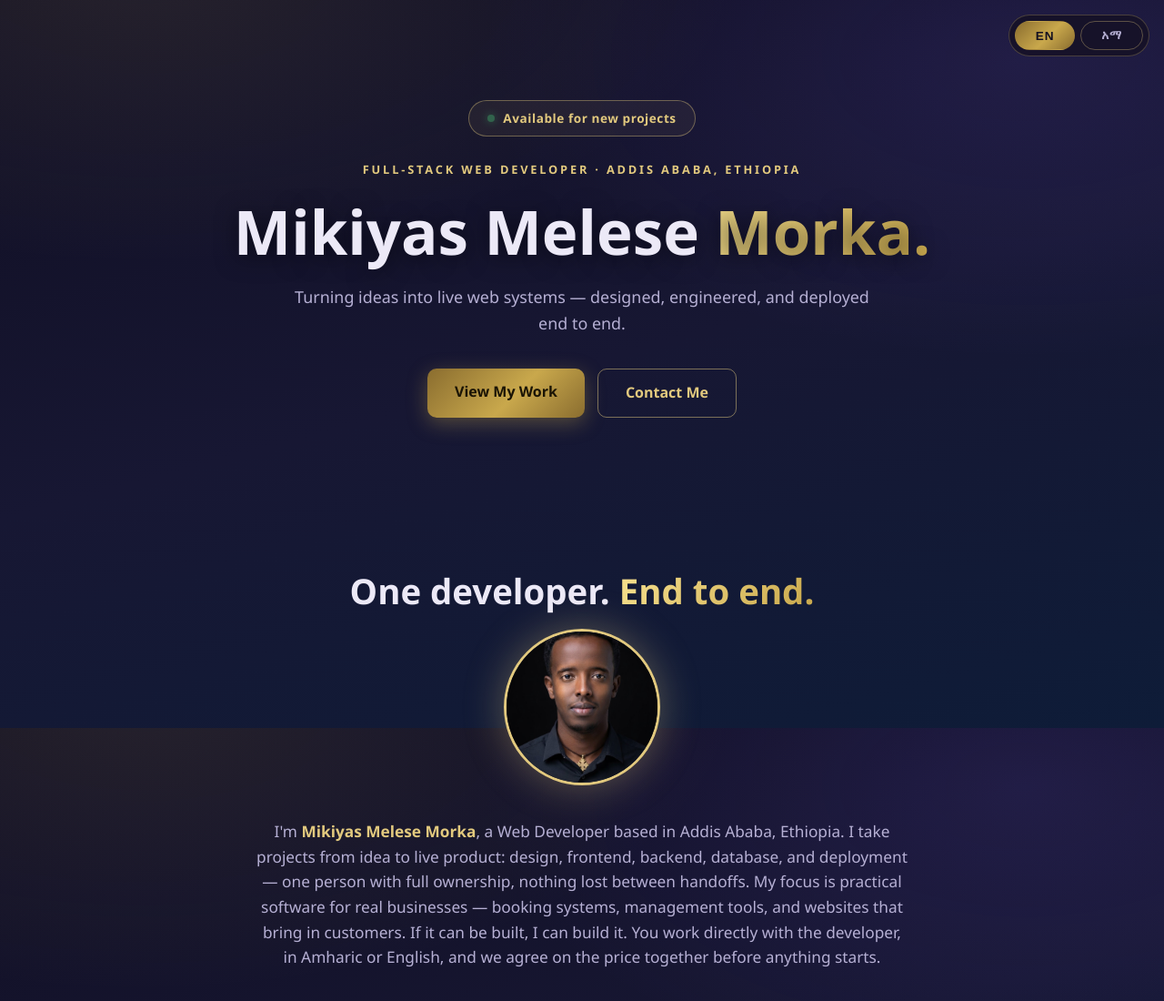
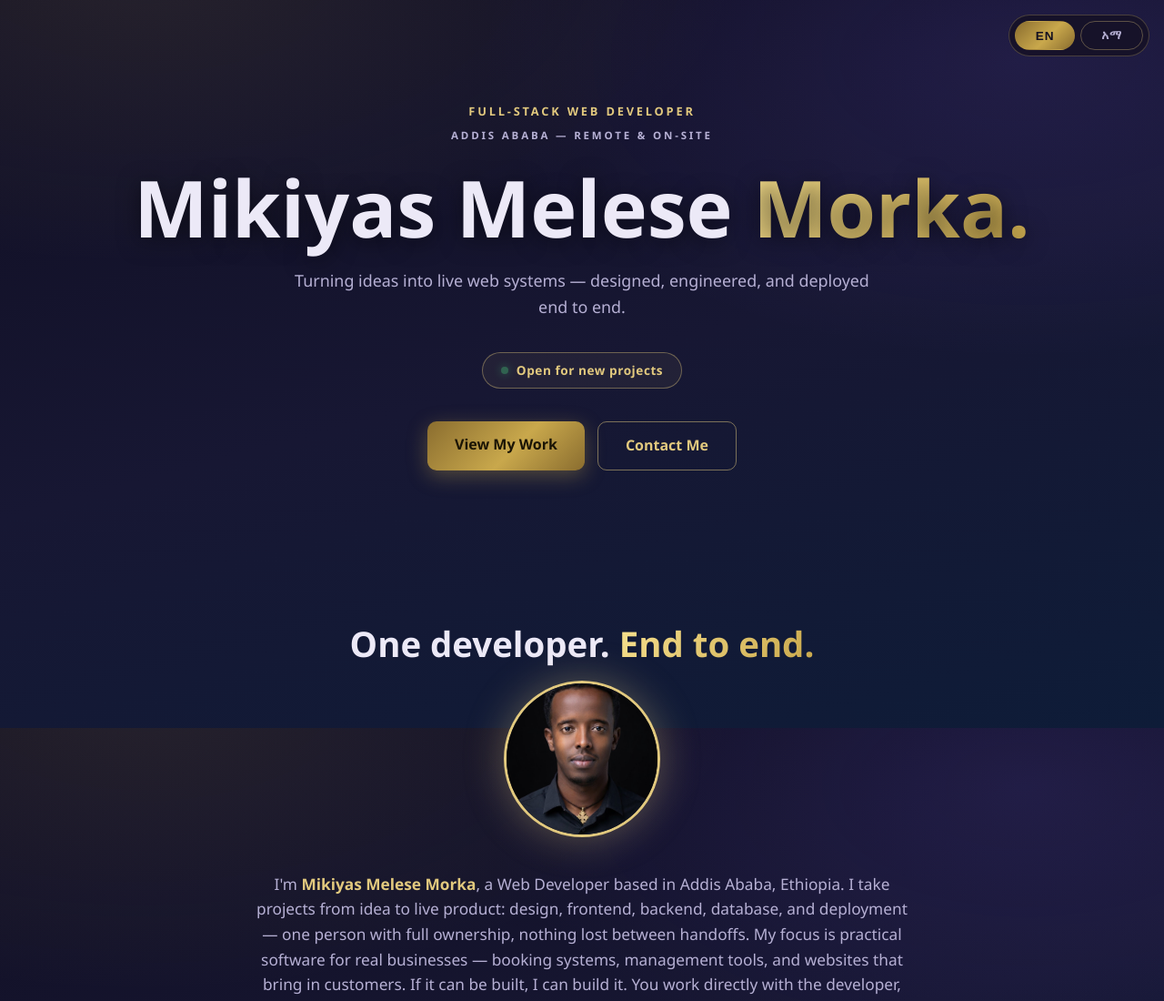
Before and after one commit to Micheyas/mikiyas-melese-morka, a plain HTML site: page index.html in a window 1280 px wide. Shown: the top 1100 px of the page at 91% size. Drawn offline with Linux system fonts and the light colour scheme.

Commit message:
Hero like hermondev.online flow: role/location eyebrow, bigger name, badge after tagline

```diff
--- a/index.html
+++ b/index.html
@@ -38,10 +38,10 @@
 
 <header class="hero">
   <div class="hero-inner">
-    <p class="avail-badge"><span class="avail-dot"></span><span data-i18n="availBadge">Available for new projects</span></p>
-    <p class="hero-kicker" data-i18n="kicker">Full-Stack Web Developer · Addis Ababa, Ethiopia</p>
+    <p class="hero-kicker" data-i18n="kicker">Full-Stack Web Developer<br><span class="hero-loc">Addis Ababa — Remote &amp; On-site</span></p>
     <h1>Mikiyas Melese <span class="gold">Morka.</span></h1>
     <p class="hero-tagline" data-i18n="tagline">Turning ideas into live web systems — designed, engineered, and deployed end to end.</p>
+    <p class="avail-badge"><span class="avail-dot"></span><span data-i18n="availBadge">Open for new projects</span></p>
     <div class="hero-actions">
       <a class="btn btn-gold" href="#projects" data-i18n="viewWork">View My Work</a>
       <a class="btn btn-ghost" href="#contact" data-i18n="contactMe">Contact Me</a>
@@ -206,8 +206,8 @@
   var STR = {
     en: {
       docTitle: "Mikiyas Melese Morka — Web Developer in Addis Ababa",
-      availBadge: "Available for new projects",
-      kicker: "Full-Stack Web Developer · Addis Ababa, Ethiopia",
+      availBadge: "Open for new projects",
+      kicker: 'Full-Stack Web Developer<br><span class="hero-loc">Addis Ababa — Remote &amp; On-site</span>',
       tagline: "Turning ideas into live web systems — designed, engineered, and deployed end to end.",
       viewWork: "View My Work",
       contactMe: "Contact Me",
@@ -265,8 +265,8 @@
     },
     am: {
       docTitle: "ሚኪያስ መለሰ ሞርቃ — የድር ገንቢ በአዲስ አበባ",
-      availBadge: "ለአዳዲስ ፕሮጀክቶች ዝግጁ ነኝ",
-      kicker: "ሙሉ-ስታክ የድር ገንቢ · አዲስ አበባ፣ ኢትዮጵያ",
+      availBadge: "ለአዳዲስ ፕሮጀክቶች ክፍት ነኝ",
+      kicker: 'ሙሉ-ስታክ የድር ገንቢ<br><span class="hero-loc">አዲስ አበባ — ሪሞት እና በአካል</span>',
       tagline: "ሀሳቦችን ወደ ቀጥታ የድር ስርዓቶች እለውጣለሁ — ከዲዛይን እስከ ምህንድስና እና ማሰማራት፣ ከባዶ እስከ መጨረሻ።",
       viewWork: "ስራዎቼን ይመልከቱ",
       contactMe: "አግኙኝ",
--- a/styles.css
+++ b/styles.css
@@ -46,11 +46,13 @@ body {
   font-weight: 700;
   text-transform: uppercase;
   margin-bottom: 22px;
+  line-height: 2;
 }
+.hero-loc { color: var(--muted); font-size: 0.72rem; }
 .hero h1 {
-  font-size: clamp(2.4rem, 6vw, 4.2rem);
+  font-size: clamp(2.8rem, 8vw, 5.4rem);
   font-weight: 800;
-  line-height: 1.1;
+  line-height: 1.05;
   margin-bottom: 20px;
   text-shadow: 0 4px 24px rgba(0, 0, 0, 0.5);
 }
@@ -67,7 +69,7 @@ body {
   border: 1px solid rgba(226, 201, 126, 0.4); color: var(--gold);
   border-radius: 999px; padding: 8px 20px;
   font-size: 0.85rem; font-weight: 700; letter-spacing: 0.04em;
-  background: rgba(226, 201, 126, 0.06); margin-bottom: 26px;
+  background: rgba(226, 201, 126, 0.06); margin: 0 0 36px;
 }
 .avail-dot {
   width: 8px; height: 8px; border-radius: 50%;
```
